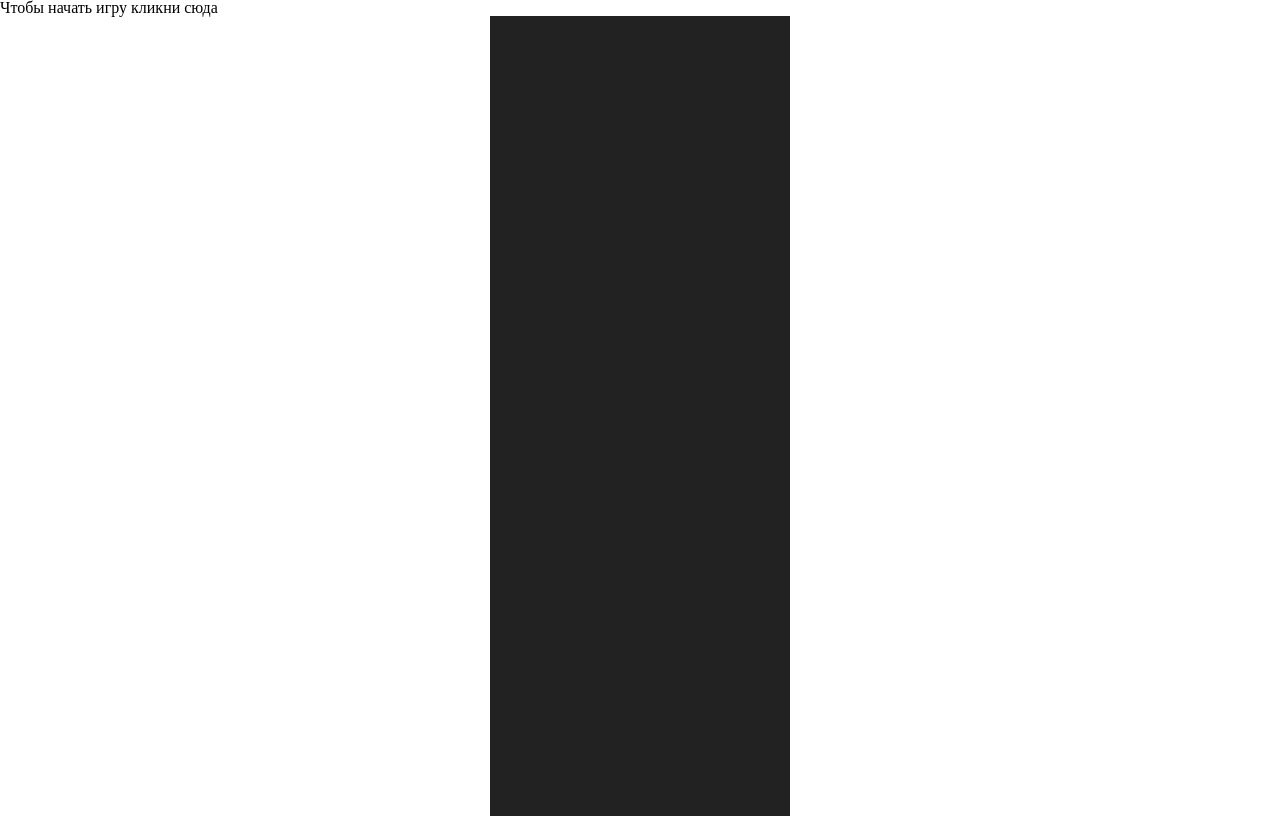
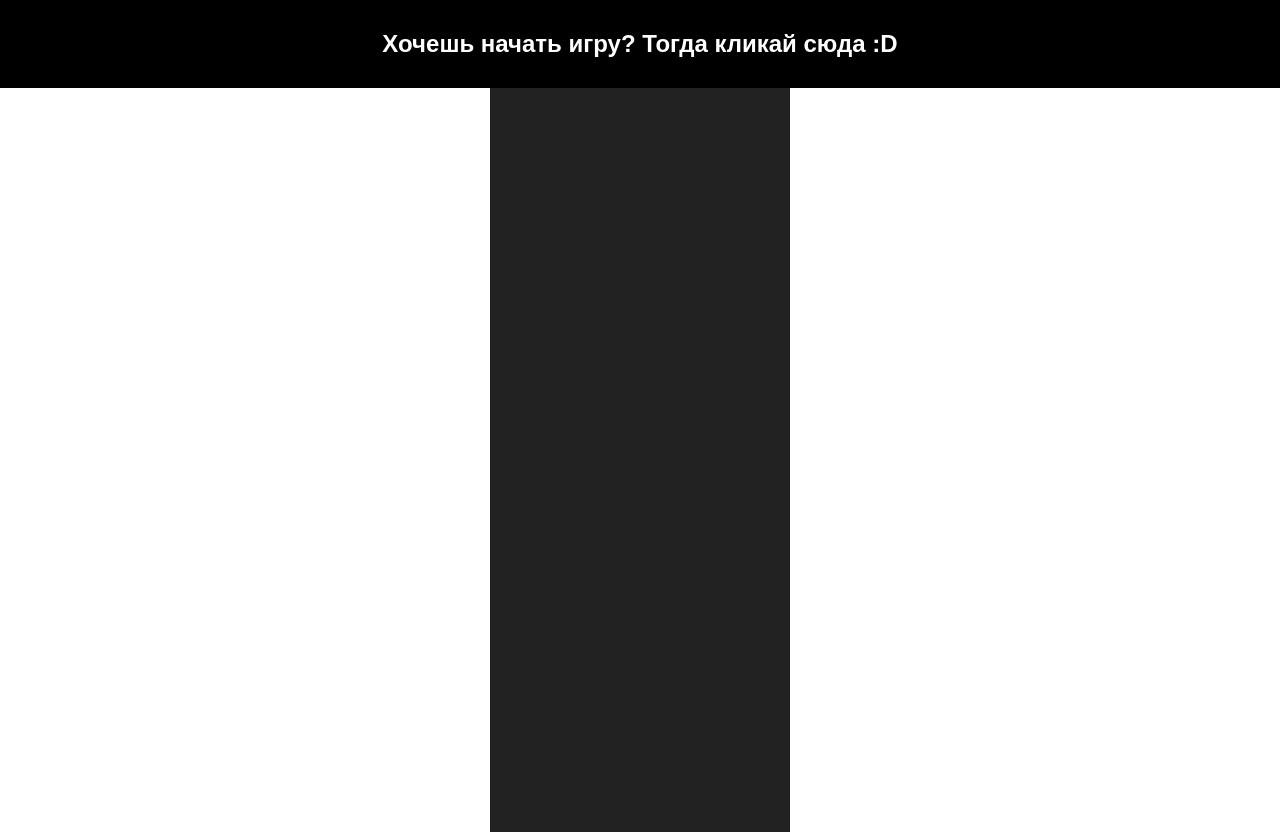
Before and after one commit to Amyflame/NeedForJS, a plain HTML site: page index.html in a window 1280 px wide. Drawn offline with Linux system fonts and the light colour scheme.

Commit message:
День 3

```diff
--- a/index.html
+++ b/index.html
@@ -8,7 +8,7 @@
 <body>
 <div class="score"></div>
 <div class="game">
-    <div class="start">Чтобы начать игру кликни сюда</div>
+    <div class="start">Хочешь начать игру? Тогда кликай сюда :D </div>
     <div class="gameArea"></div>
 </div>
 
--- a/main.js
+++ b/main.js
@@ -31,6 +31,8 @@ const score = document.querySelector('.score'),
 
   function startGame() {
     start.classList.add('hide');
+    gameArea.innerHTML = "";
+
 
     for (let i = 0; i < getQuantityElements(100) ; i ++){
      const line = document.createElement('div');
@@ -49,8 +51,13 @@ const score = document.querySelector('.score'),
       enemy.style.background = 'transparent url("./image/enemy2.png") center / cover no-repeat';
       gameArea.appendChild(enemy);
     }
+    setting.score = 0;
     setting.start = true;
     gameArea.appendChild(car);
+    car.style.left = gameArea.offsetWidth/2 - car.offsetWidth/2;
+    car.style.top = "auto";
+    car.style.bottom = "10px";
+
     setting.x = car.offsetLeft;
     setting.y = car.offsetTop;
     requestAnimationFrame(playGame);
@@ -59,6 +66,8 @@ const score = document.querySelector('.score'),
   function playGame(){
 
       if (setting.start){
+        setting.score += setting.speed;
+        score.innerHTML = 'SCORE<br>' + setting.score;
         moveRoad();
         moveEnemy();
 
@@ -107,6 +116,19 @@ const score = document.querySelector('.score'),
   function moveEnemy(){
     let enemy = document.querySelectorAll('.enemy');
     enemy.forEach(function(item) {
+      let carRect = car.getBoundingClientRect();
+      let enemyRect = item.getBoundingClientRect();
+      if (carRect.top <= enemyRect.bottom &&
+        carRect.right >= enemyRect.left &&
+        carRect.left <= enemyRect.right &&
+        carRect.bottom >= enemyRect.top){
+          setting.start = false;
+
+        console.warn('ДТП');
+        start.classList.remove('hide');
+        start.style.top = score.offsetHeight;
+      }
+
       item.y += setting.speed / 2;
       item.style.top = item.y + 'px';
       if (item.y >= document.documentElement.clientHeight){
--- a/style.css
+++ b/style.css
@@ -51,8 +51,7 @@ table {
    height : 100px;
    background : transparent url('./image/player.png') center / cover no-repeat;
    position: absolute;
-   left: 125px;
-   bottom: 10px;
+
 }
 
 
@@ -72,3 +71,37 @@ table {
     background: #fff;
     left: 145px;
 }
+
+.start {
+    position: absolute;
+    left: 0;
+    top: 0;
+    width: 100%;
+    margin: 0;
+    padding: 2rem 0;
+    text-align: center;
+    z-index: 200;
+    color: #fff;
+    font-size: 1.5rem;
+    background: black;
+    cursor:pointer;
+    font-family: sans-serif;
+    font-weight: 700;
+
+}
+
+.score{
+    position: 0;
+    top: 0;
+    left: 0;
+    width: 100%;
+    background: black;
+    padding: 1rem 0;
+    z-index: 200;
+    font-size: 1.5rem;
+    color: skyblue;
+    text-align: center;
+    font-family: sans-serif;
+    font-weight: 500;
+
+}
```
